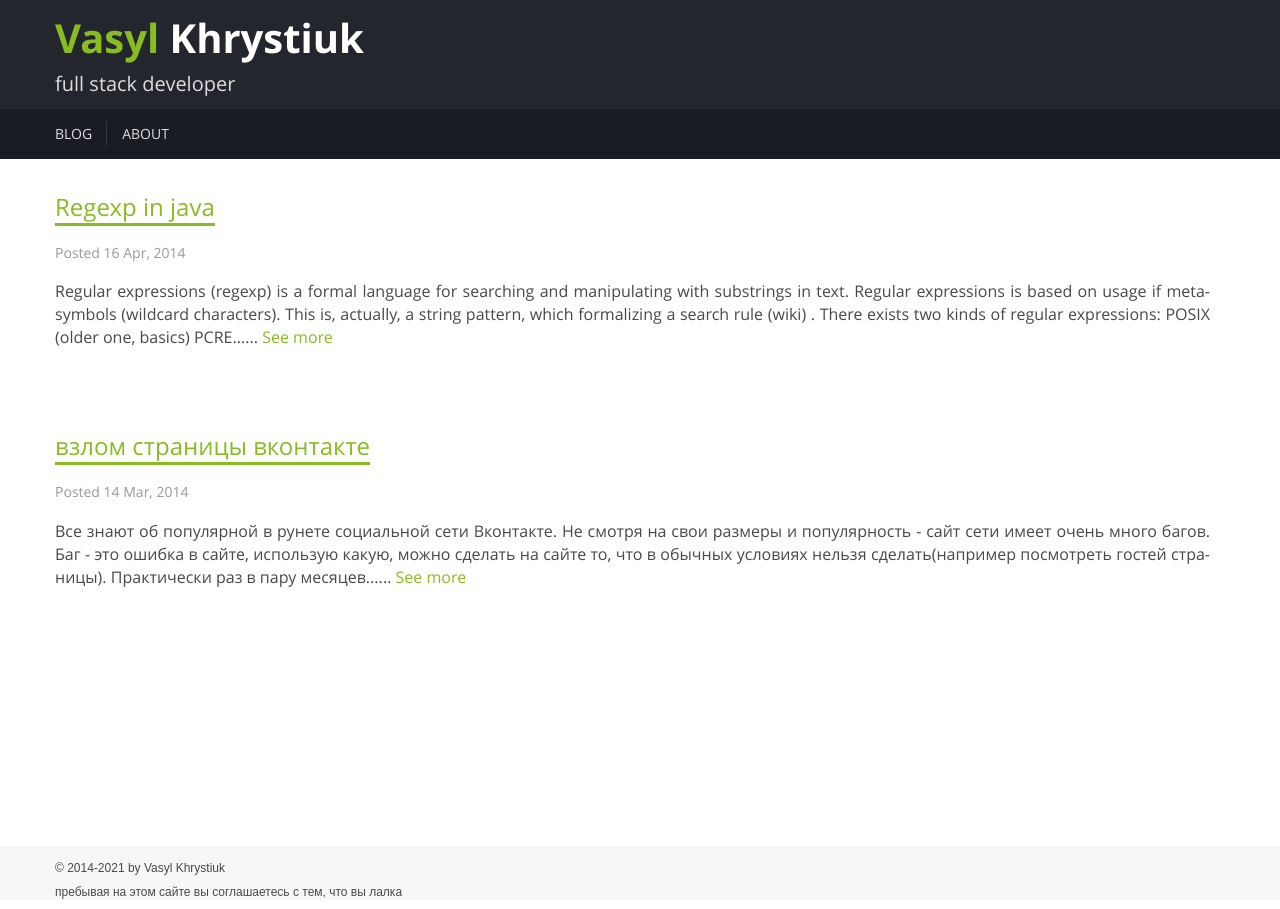
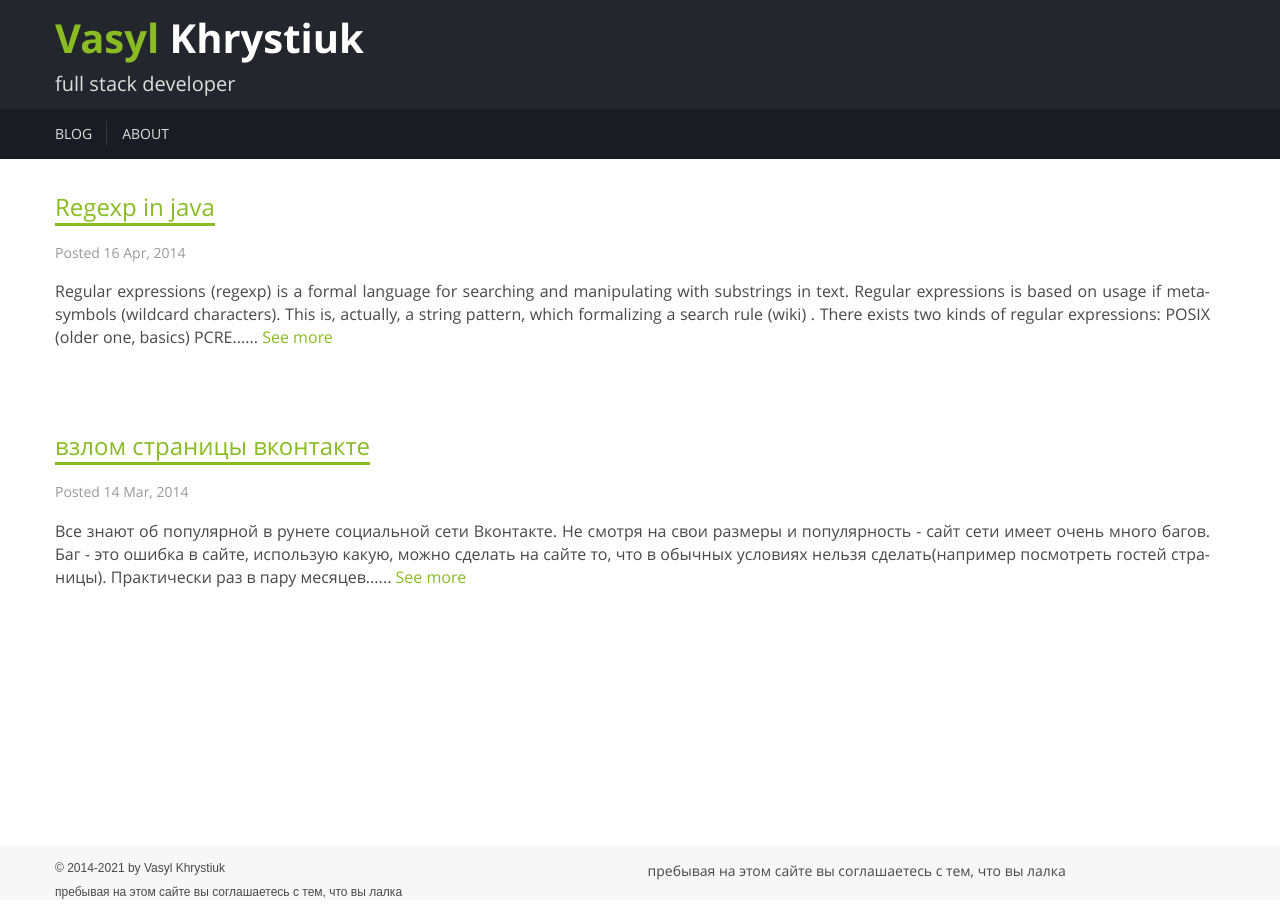
Before and after one commit to msangel/msangel.github.io, a Jekyll site: the page built from index.html, in a window 1280 px wide. Built offline with Jekyll 4.4.1, drawn with Linux system fonts in a browser that asks for light colours; comment, search, counter and statistics services are not loaded.

Commit message:
Update default.html

```diff
--- a/_layouts/default.html
+++ b/_layouts/default.html
@@ -45,11 +45,14 @@
     <div class="row">
       <div class="container">
         <div class="row">
-          <div class="col-md-12">
+          <div class="col-md-6 col-xs-12">
             <div class="copyright">
               <p><a href="https://github.com/msangel/msangel.github.io" target="_self">©</a> 2014-{{ 'now' | date: "%Y" }} by Vasyl Khrystiuk</p>
               <p>пребывая на этом сайте вы соглашаетесь с тем, что вы лалка</p>
             </div>
+          </div>
+          <div class="col-md-6 col-xs-12">
+            <p>пребывая на этом сайте вы соглашаетесь с тем, что вы лалка</p>
           </div>
         </div>
       </div>
```
